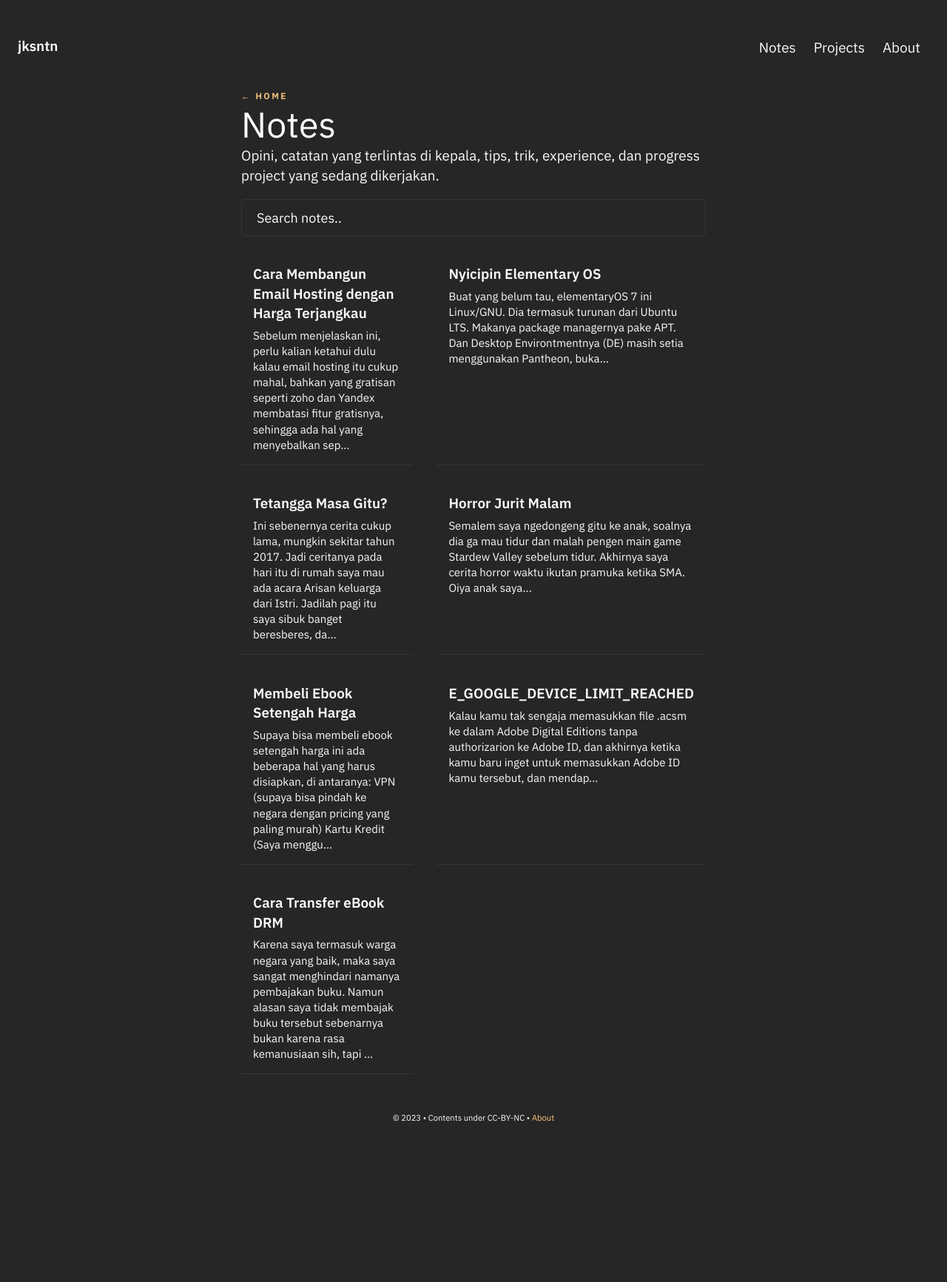
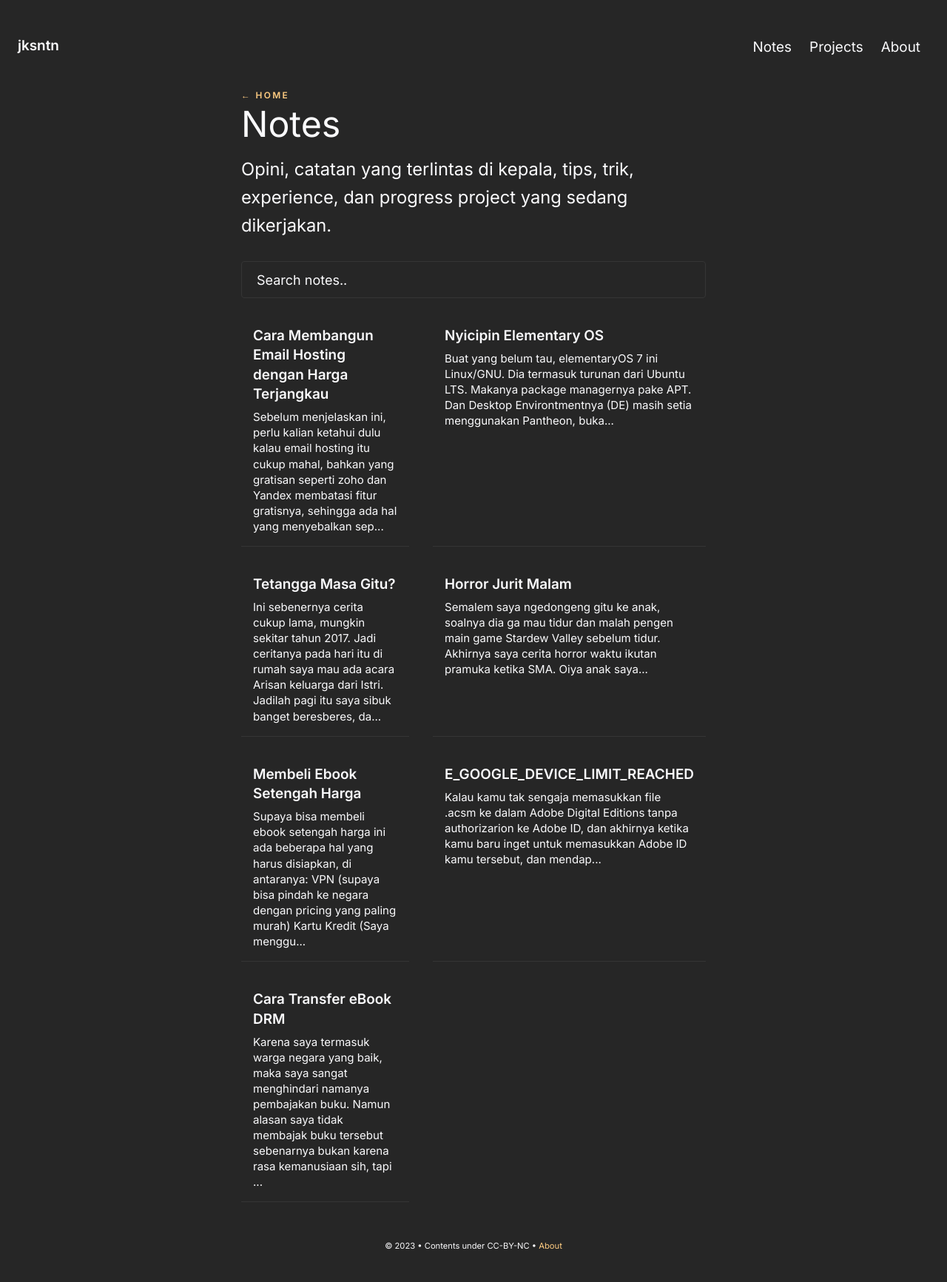
Before and after one commit to jksntn/little-garden, a Jekyll site: the page built from pages/notes.md, in a window 1280 px wide. Shown: the whole page at 74% size. Built offline with Jekyll 4.4.1, drawn with Linux system fonts in a browser that asks for light colours; before the commit the page ends 1560 px from its top, so only the background shows below that.

Commit message:
ganti font

```diff
--- a/_layouts/Post.html
+++ b/_layouts/Post.html
@@ -9,7 +9,7 @@
     <meta content="{{ site.url }}/about/" property="article:author">
     <link rel="preconnect" href="https://fonts.googleapis.com">
     <link rel="preconnect" href="https://fonts.gstatic.com" crossorigin>
-    <link href="https://fonts.googleapis.com/css2?family=IBM+Plex+Sans:wght@400;600&display=swap" rel="stylesheet">
+    <link href="https://fonts.googleapis.com/css2?family=Inter:wght@200;400;600&display=swap" rel="stylesheet">
 
     {% seo title=false %}
 
--- a/assets/css/main.css
+++ b/assets/css/main.css
@@ -232,7 +232,7 @@ button,
 input,
 select,
 textarea {
-  font-family: "IBM Plex Sans", BlinkMacSystemFont, -apple-system, "Segoe UI", "Roboto", "Oxygen", "Ubuntu", "Cantarell", "Fira Sans", "Droid Sans", "Helvetica Neue", "Helvetica", "Arial", sans-serif; }
+  font-family: "Inter", BlinkMacSystemFont, -apple-system, "Segoe UI", "Roboto", "Oxygen", "Ubuntu", "Cantarell", "Fira Sans", "Droid Sans", "Helvetica Neue", "Helvetica", "Arial", sans-serif; }
 
 code,
 pre {
--- a/assets/css/style.css
+++ b/assets/css/style.css
@@ -157,7 +157,7 @@ h4,
 h5,
 h6 {
     margin: 0;
-    font-family: 'IBM Plex Sans', sans-serif;
+    font-family: 'Inter', sans-serif;
 }
 
 p a,
--- a/pages/notes.md
+++ b/pages/notes.md
@@ -5,4 +5,4 @@ feedformat: card
 title: Notes
 ---
 
-Opini, catatan yang terlintas di kepala, tips, trik, experience, dan progress project yang sedang dikerjakan.
+##### Opini, catatan yang terlintas di kepala, tips, trik, experience, dan progress project yang sedang dikerjakan.
```
Also changed, not shown: pages/projects.md (+1 -1 lines).
